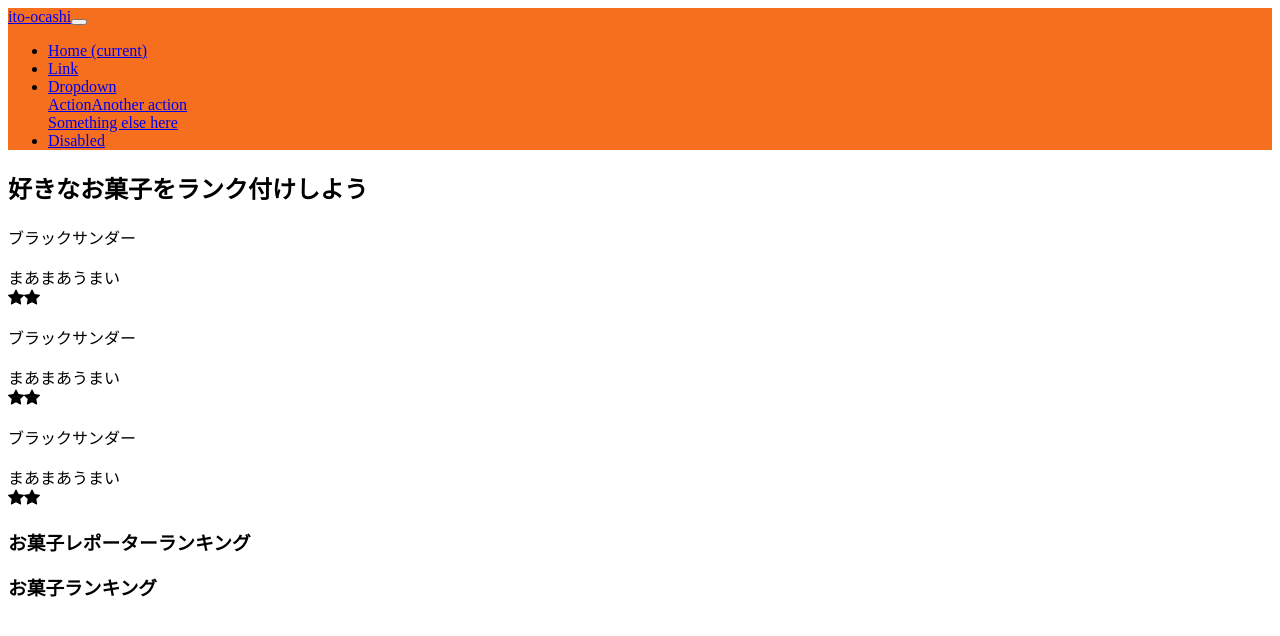
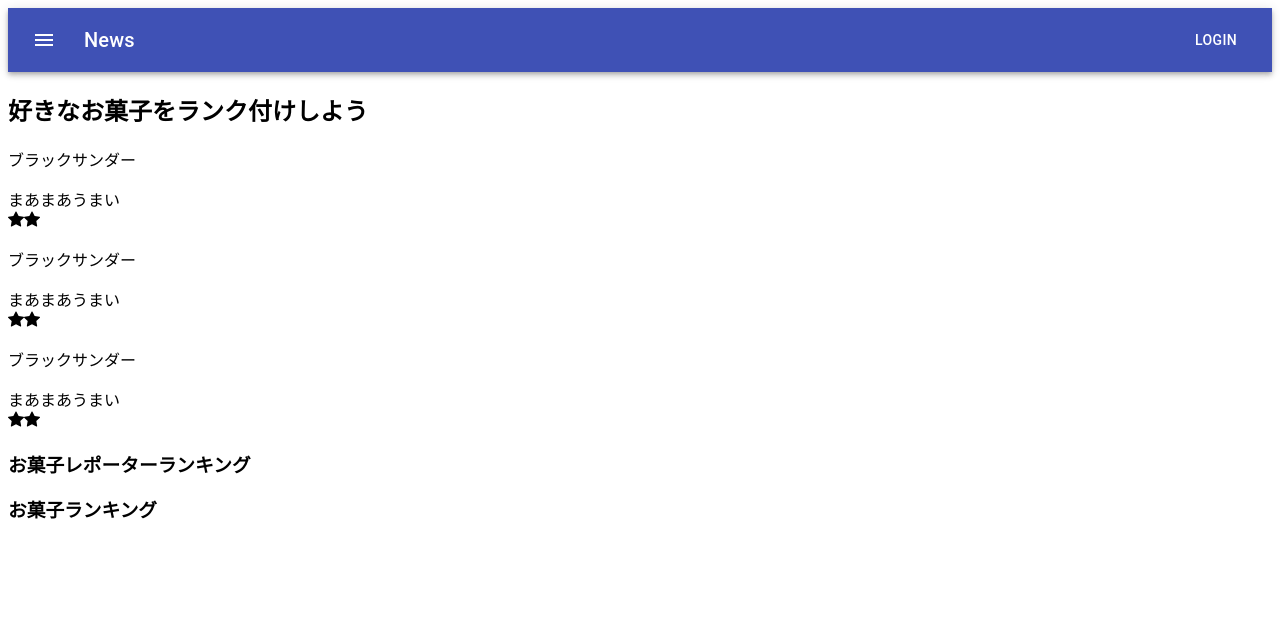
Before and after one commit to Ito-ocashi-review/ior-front, a Next.js app: page / in a window 1280 px wide. Shown: the top 636 px of the page. Built offline with nearby package versions, Linux system fonts and the light colour scheme.

Commit message:
adjust navbar

```diff
--- a/components/navbar.tsx
+++ b/components/navbar.tsx
@@ -1,55 +1,38 @@
 import React from 'react';
+import { makeStyles } from '@material-ui/core/styles';
+import {
+  AppBar, Toolbar, Typography, IconButton, Button,
+} from '@material-ui/core';
+import { Menu } from '@material-ui/icons';
 
-const Navbar: React.FC = () => {
+const useStyles = makeStyles(theme => ({
+  root: {
+    flexGrow: 1,
+  },
+  menuButton: {
+    marginRight: theme.spacing(2),
+  },
+  title: {
+    flexGrow: 1,
+  },
+}));
+
+const MenuAppBar:React.FC = () => {
+  const classes = useStyles();
+
   return (
-    <nav className="navbar navbar-expand-lg navbar-light pl-5 pr-5 p-3 navbar-color">
-      <a className="navbar-brand font-weight-bold" href="#">ito-ocashi</a>
-      <button
-        className="navbar-toggler"
-        type="button"
-        data-toggle="collapse"
-        data-target="#navbarSupportedContent"
-        aria-controls="navbarSupportedContent"
-        aria-expanded="false"
-        aria-label="Toggle navigation"
-      >
-        <span className="navbar-toggler-icon"></span>
-      </button>
-
-      <div className="collapse navbar-collapse" id="navbarSupportedContent">
-        <ul className="navbar-nav ml-auto">
-          <li className="nav-item active">
-            <a className="nav-link" href="#">Home <span className="sr-only">(current)</span></a>
-          </li>
-          <li className="nav-item">
-            <a className="nav-link" href="#">Link</a>
-          </li>
-          <li className="nav-item dropdown">
-            <a
-              className="nav-link dropdown-toggle"
-              href="#"
-              id="navbarDropdown"
-              role="button"
-              data-toggle="dropdown"
-              aria-haspopup="true"
-              aria-expanded="false"
-            >
-              Dropdown
-            </a>
-            <div className="dropdown-menu" aria-labelledby="navbarDropdown">
-              <a className="dropdown-item" href="#">Action</a>
-              <a className="dropdown-item" href="#">Another action</a>
-              <div className="dropdown-divider"></div>
-              <a className="dropdown-item" href="#">Something else here</a>
-            </div>
-          </li>
-          <li className="nav-item">
-            <a className="nav-link disabled" href="#" aria-disabled="true">Disabled</a>
-          </li>
-        </ul>
-      </div>
-    </nav>
+    <AppBar position="static">
+      <Toolbar>
+        <IconButton edge="start" className={classes.menuButton} color="inherit" aria-label="menu">
+          <Menu />
+        </IconButton>
+        <Typography variant="h6" className={classes.title}>
+          News
+        </Typography>
+        <Button color="inherit">Login</Button>
+      </Toolbar>
+    </AppBar>
   );
 };
 
-export default Navbar;
+export default MenuAppBar;
```
